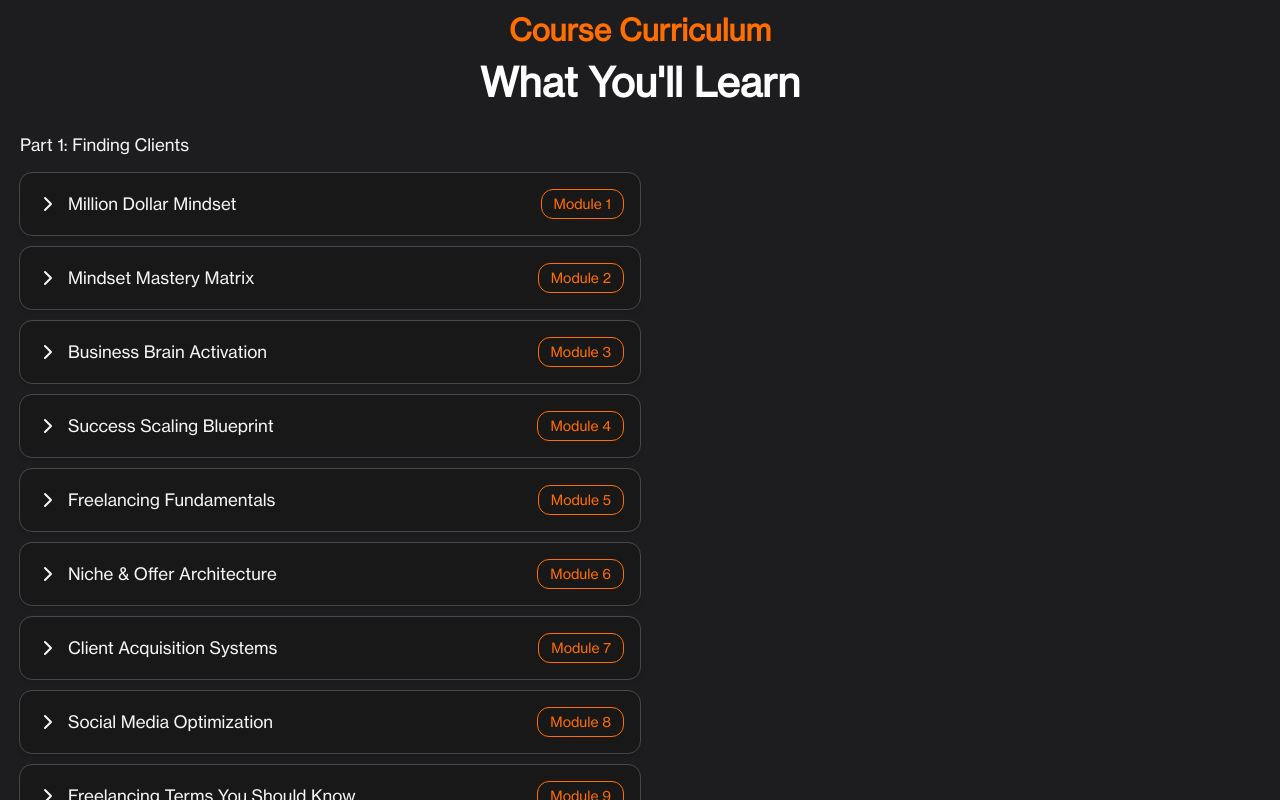
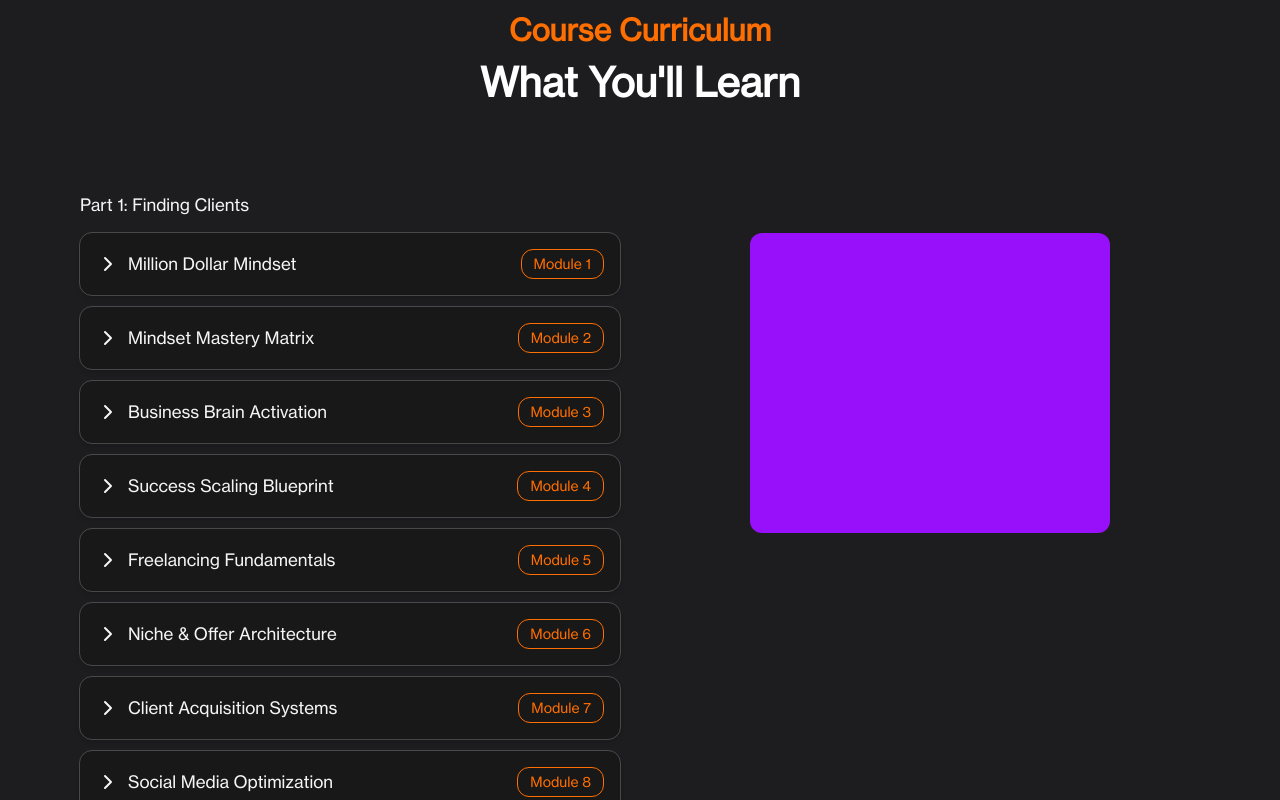
Before and after one commit to saikat-rog/himsingh, a React (Vite) app: page / in a window 1280 px wide. Shown: the part 7200-8000 px from the top of the page. Built offline with nearby package versions, Linux system fonts and the light colour scheme.

Commit message:
refactor Curriculum and Modules components for improved layout and styling; remove commented code and enhance module description transitions

```diff
--- a/src/App.tsx
+++ b/src/App.tsx
@@ -22,7 +22,6 @@ function App() {
       <Introduce/>
       <SpecialFeatures/>
       <Guest/>
-      {/* course curriculum */}
       <CourseCurriculum/>
       <MeetYourInstructor/>
       <PrivateCommunity/>
--- a/src/components/Curriculum.tsx
+++ b/src/components/Curriculum.tsx
@@ -8,7 +8,6 @@ function Curriculum() {
         <h3 className="text-secondary">Course Curriculum</h3>
         <h1 className="text-white">What You'll Learn</h1>
       </div>
-
       <Modules />
     </div>
   );
--- a/src/components/Modules.tsx
+++ b/src/components/Modules.tsx
@@ -278,10 +278,14 @@ function Modules() {
   };
 
   return (
-    <div className="flex flex-wrap w-full gap-10 p-5">
-
+    <div className="flex flex-col items-center w-full gap-10 px-5 md:px-20">
       {parts.map((part, partIndex) => (
-        <div key={partIndex} className="w-full md:w-1/2">
+        <div
+          key={partIndex}
+          className="flex flex-col md:flex-row w-full max-w-6xl gap-10 mt-10 md:mt-20"
+        >
+          {/* Left Section (Modules) */}
+          <div className="w-full md:w-1/2">
             <p className="text-white text-xl font-bold mb-4">{part.title}</p>
             <div className="flex flex-col gap-3">
               {part.modules.map((module, moduleIndex) => {
@@ -292,19 +296,28 @@ function Modules() {
                       className="flex flex-col w-full bg-gray outline-1 outline-white/20 rounded-xl p-4 shadow-md cursor-pointer"
                       onClick={() => toggleModule(partIndex, moduleIndex)}
                     >
-                    <div className="flex w-full items-center justify-between">
-                      <p className="text-white flex items-center gap-2">
+                      <div className="flex w-full justify-between items-center">
+                        {/* Title takes the available space */}
+                        <p className="text-white flex items-center gap-2 flex-grow">
                           {isOpen ? <ChevronDown /> : <ChevronRight />}{" "}
                           {module.title}
                         </p>
-                      <span className="text-secondary border border-secondary px-3 py-1 rounded-xl text-sm">
+
+                        {/* Module number takes only required space */}
+                        <span className="text-secondary flex items-center border border-secondary px-3 py-1 rounded-xl text-sm flex-shrink-0">
                           Module {moduleIndex + 1}
                         </span>
                       </div>
 
-                    {/* Expanded Description */}
-                    {isOpen && (
-                      <div className="p-4 mt-2 text-white text-sm">
+                      {/* Expanded Description with Smooth Transition */}
+                      <div
+                        className={`overflow-hidden transition-all duration-300 ease-in-out ${
+                          isOpen
+                            ? "max-h-[500px] opacity-100 mt-2"
+                            : "max-h-0 opacity-0"
+                        }`}
+                      >
+                        <div className="p-4 text-white text-sm">
                           {module.description.length > 0 ? (
                             <ul className="list-disc pl-5">
                               {module.description.map((desc, i) => (
@@ -315,11 +328,17 @@ function Modules() {
                             <p>No details available.</p>
                           )}
                         </div>
-                    )}
+                      </div>
                     </div>
                   </div>
                 );
               })}
+            </div>
+          </div>
+
+          {/* Right Section (Static Content) */}
+          <div className="w-full md:w-1/2 flex flex-col items-center justify-start">
+            <div className="bg-purple-600 w-3/4 md:w-2/3 h-[200px] md:h-[300px] rounded-xl mt-10"></div>
           </div>
         </div>
       ))}
```
Lines whose indentation alone changed are shown as unchanged.
